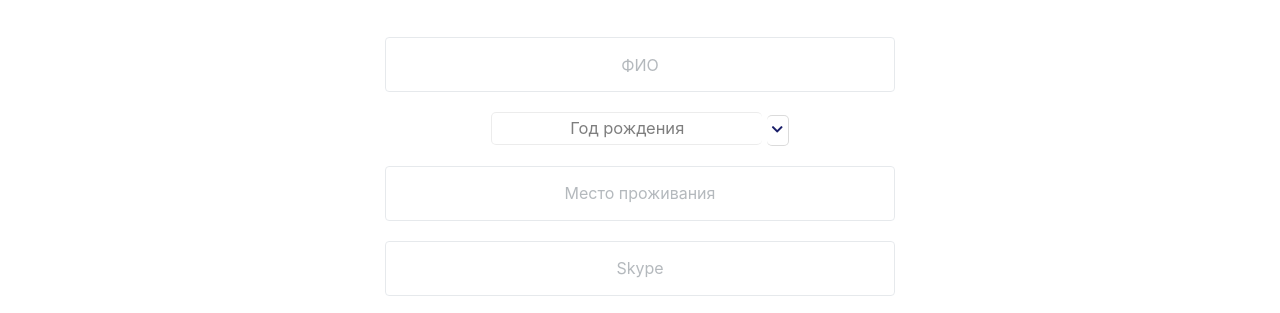
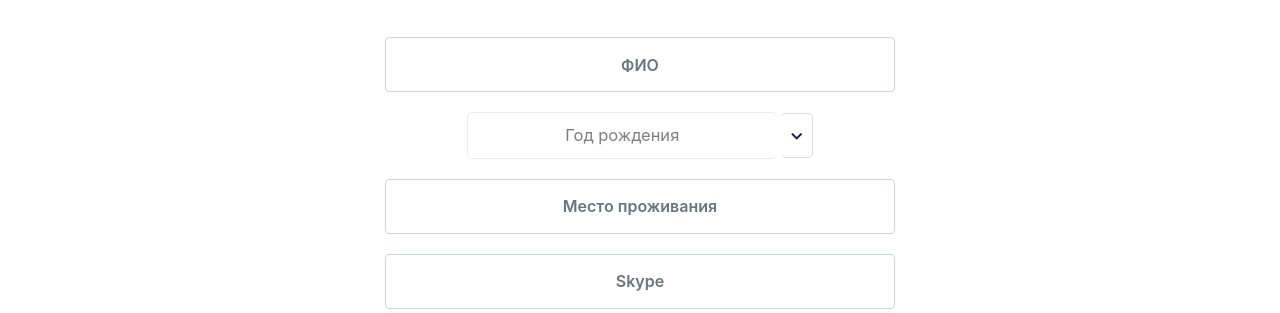
Before and after one commit to KseniyaOsadcha/Questionnaire, a website: page index.html in a window 1280 px wide. Shown: the part 415-728 px from the top of the page. Drawn offline with nearby package versions, Linux system fonts and the light colour scheme.

Commit message:
Fixed input's style

```diff
--- a/scss/home.scss
+++ b/scss/home.scss
@@ -97,13 +97,15 @@
         display: inline-block;
         margin: 0 auto;
         text-align: center;
-        padding: 3px;
+        width: 310px;
+        padding: 10px;
         opacity: 0.5;
     }
     #up{
         font-size: 12.5px;
         color: $darkBlue3;
-        padding: 6px;
+        padding: 10px;
+        padding-top: 14px;
         border: 1px solid $darkGrayOpas;
         border-radius: 5px;
         border-left: none;display: none;
@@ -112,7 +114,8 @@
     #down{
         font-size: 12.5px;
         color: $darkBlue3;
-        padding: 5px;
+        padding: 10px;
+        padding-top: 14px;
         border: 1px solid $darkGrayOpas;
         border-radius: 5px;
         border-left: none;
@@ -124,13 +127,11 @@
         vertical-align: top;
         overflow: hidden;
         border: solid grey 1px;
-
         border: 1px solid $darkGrayOpas;
         border-radius: 5px;
       }
       #bloc select {
-
-        padding: 7px 95px 7px 85px;
+        padding: 7px 150px 7px 150px;
         font-size: 18px;
         margin: -5px -20px -5px -5px;
       }
@@ -142,8 +143,9 @@
         text-align: center;
         width: 510px;
         height: 55px;
-        opacity: 0.5;
         font-size: 16px;
+        font-weight: 600;
+        color: $black;
         margin-top: 20px;
         @media (max-width: 720px){
             width: 340px;
```
Also changed, not shown: css/home.css.
